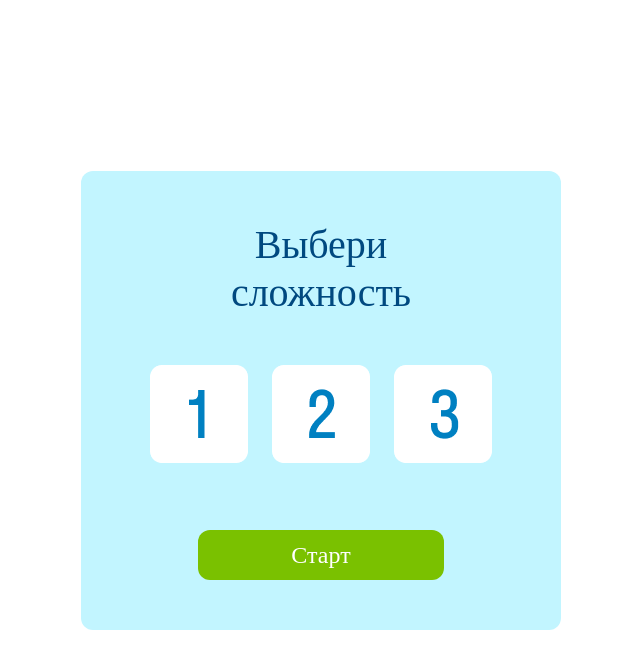
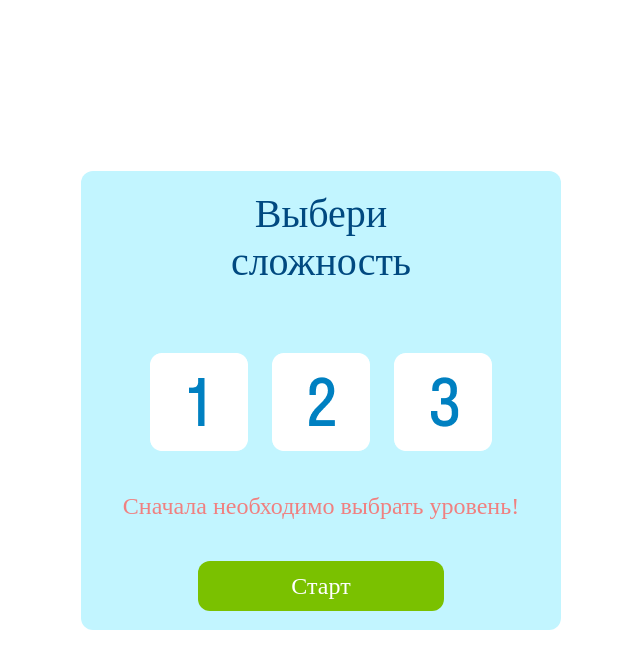
Before and after one commit to Anastasiia-Kochetkova/card-game-skypro, a plain HTML site: page index.html in a window 1280 px wide. Both pictures are taken after a click on the button "Старт". Shown: the whole page, without its empty margins (319-959 px from the left). Drawn offline with Linux system fonts and the light colour scheme.

Commit message:
Add global state

```diff
--- a/index.html
+++ b/index.html
@@ -10,15 +10,31 @@
 </head>
 
 <body>
-    <div class="container">
-        <h1 class="title">Выбери сложность</h1>
-        <div class="level">
-            <img class="level__number" src="image/1.png" alt="one" srcset="">
-            <img class="level__number" src="image/2.png" alt="one" srcset="">
-            <img class="level__number" src="image/3.png" alt="one" srcset="">
-        </div>
-        <button class="button">Старт</button>
-    </div>
+    <div class="app"></div>
 </body>
 
+<script>
+    const app = document.querySelector('.app');
+    window.application = {
+        blocks: {},
+        screens: {},
+        renderScreen(screenName) {
+            app.textContent = '';
+            this.screens[screenName]();
+        },
+        renderBlock(blockName, container) {
+            this.blocks[blockName](container);
+        },
+        timers: [],
+        difficulty: undefined,
+    }
+
+</script>
+
+<script src="screens/difficulty.js"></script>
+<script src="screens/game.js"></script>
+
+<script>
+    window.application.renderScreen('difficulty');
+</script>
 </html>
--- /dev/null
+++ b/screens/difficulty.js
@@ -0,0 +1,77 @@
+
+window.application.screens['difficulty'] = function () {
+
+    const container = document.createElement("div");
+    container.classList.add('container');
+
+    app.appendChild(container);
+
+
+    const title = document.createElement("h1");
+    title.classList.add('title');
+    title.textContent = 'Выбери сложность'
+
+    container.appendChild(title);
+
+
+    const levelsNumbers = document.createElement("div");
+    levelsNumbers.classList.add('level');
+
+    container.appendChild(levelsNumbers);
+
+    addLevelImg('1', "one");
+    addLevelImg('2', "two");
+    addLevelImg('3', "three");
+
+    const warning = document.createElement("h1");
+    warning.classList.add('warning');
+    warning.classList.add('warning_hidden');
+    warning.textContent = 'Сначала необходимо выбрать уровень!';
+
+    container.appendChild(warning);
+
+
+    const StartButton = document.createElement("button");
+    StartButton.classList.add('button');
+    StartButton.textContent = 'Старт';
+
+    container.appendChild(StartButton);
+
+
+    function addLevelImg(id, alt) {
+        const levelNumber = document.createElement("img");
+        levelNumber.id = id;
+        levelNumber.classList.add('level__number');
+        levelNumber.src = `image/${id}.png`;
+        levelNumber.alt = alt;
+
+        levelsNumbers.appendChild(levelNumber);
+    }
+
+
+    const levels = document.querySelectorAll(".level__number");
+
+    levels.forEach(level => {
+        level.addEventListener('click', onClickDifficulty);
+    })
+
+    function onClickDifficulty(event) {
+        levels.forEach(level => {
+            level.classList.remove('current-level');
+        })
+        warning.classList.add('warning_hidden');
+        event.target.classList.add('current-level');
+        window.application.difficulty = event.target.id;
+    }
+
+
+    StartButton.addEventListener('click', function(){
+        if(window.application.difficulty===undefined){
+            warning.classList.remove('warning_hidden');
+            return
+        }
+
+        window.application.renderScreen('game'); //экран игры ещё не создан
+    })
+
+}
--- /dev/null
+++ b/screens/game.js
@@ -0,0 +1,8 @@
+window.application.screens['game'] = function(){
+
+    const title = document.createElement("h1");
+    title.classList.add('title');
+    title.textContent = 'Вы на экране игры'
+
+    app.appendChild(title);
+};
--- a/style.scss
+++ b/style.scss
@@ -19,6 +19,7 @@ body{
     flex-direction: column;
     align-items: center;
     justify-content: center;
+    justify-content: space-evenly;
 }
 
 .title {
@@ -38,10 +39,30 @@ body{
 .level{
     display: flex;
     gap: 24px;
-    padding-bottom: 67px;
+    padding-bottom: 20px;
 }
 .level__number:hover{
     cursor: pointer;
+}
+
+.current-level{
+    border: solid 3px #004980;
+    border-radius: 12px;
+}
+
+.warning_hidden{
+    display: none;
+}
+.warning{
+    font-family: 'StratosSkyeng';
+    font-style: normal;
+    font-weight: 400;
+    font-size: 24px;
+    line-height: 32px;
+
+    color: lightcoral;
+    text-align: center;
+    padding-bottom: 20px;
 }
 
 .button {
```
Also changed, not shown: style.css, 1 other file.
